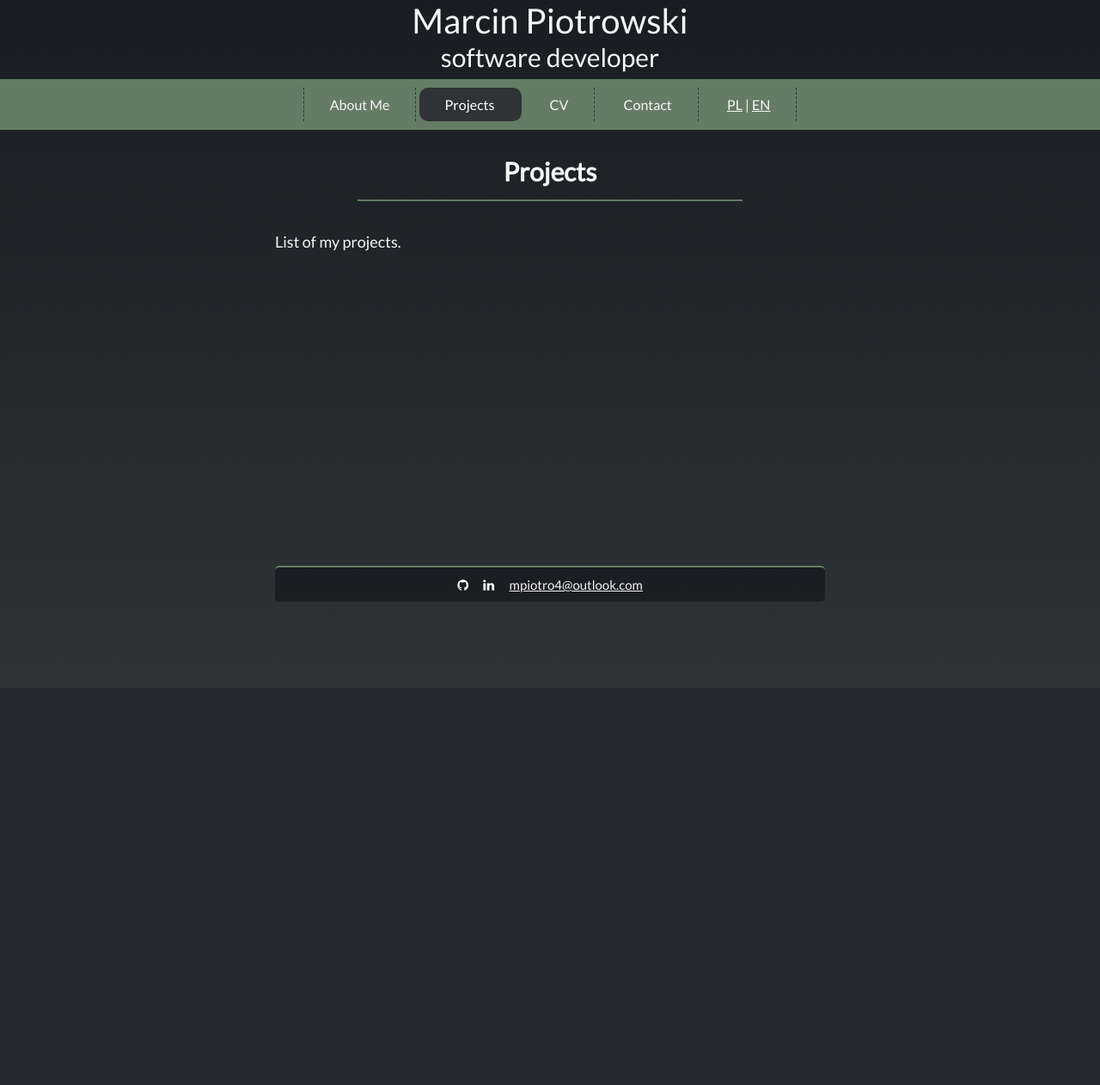
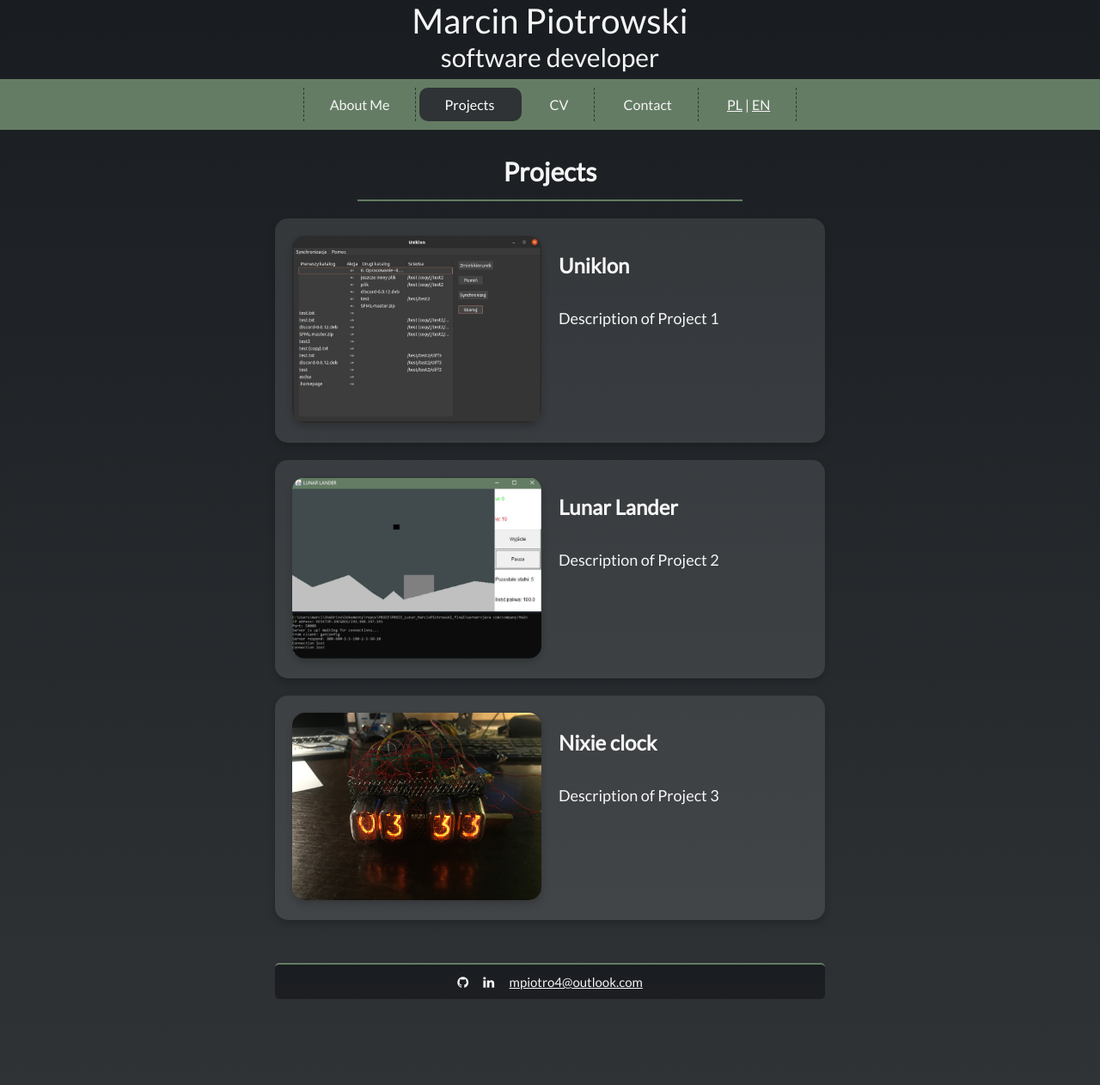
Before and after one commit to mpiotro4/mpiotro-pl, a Flask app: page /projects in a window 1280 px wide. Shown: the whole page at 86% size. Before the commit the page ends 689 px from the top, so only its background shows below. Run offline with Flask 3, Linux system fonts and the light colour scheme.

Commit message:
add projects cards

```diff
--- a/app.py
+++ b/app.py
@@ -56,7 +56,25 @@ from flask import render_template
 @app.route('/projects')
 def projects():
     lang = session.get('lang', 'en')
-    return render_template('projects.html', lang=lang, translations=translations[lang])
+    projects = [
+        {
+            'project_title': {'en': 'Uniklon', 'pl': 'Uniklon'},
+            'project_image_url': 'static/images/Uniklon1.JPG',
+            'project_description': {'en': 'Description of Project 1', 'pl': 'Opis Projektu 1'}
+        },
+        {
+            'project_title': {'en': 'Lunar Lander', 'pl': 'Lądownik Księżycowy'},
+            'project_image_url': 'static/images/Lunar.png',
+            'project_description': {'en': 'Description of Project 2', 'pl': 'Opis Projektu 2'}
+        },
+        {
+            'project_title': {'en': 'Nixie clock', 'pl': 'Zegar Nixie'},
+            'project_image_url': 'static/images/nixie.jpeg',
+            'project_description': {'en': 'Description of Project 3', 'pl': 'Opis Projektu 3'}
+        },
+        # Add more projects as needed
+    ]
+    return render_template('projects.html', lang=lang, translations=translations[lang], projects=projects)
 
 @app.route('/cv')
 def cv():
--- a/static/style.css
+++ b/static/style.css
@@ -203,3 +203,39 @@ footer {
     height: 100%;
     border: none;
 }
+
+.project-card-container {
+    display: flex;
+    justify-content: center;
+    align-items: center;
+    margin: 20px 0;
+}
+
+.project-card {
+    display: flex;
+    background-color: rgba(255, 255, 255, 0.1);
+    border-radius: 15px;
+    box-shadow: 0 4px 8px rgba(0, 0, 0, 0.2);
+    padding: 20px;
+    max-width: 800px;
+    width: 100%;
+}
+
+.project-photo {
+    flex: 2; /* Increase the flex value to make the photo container larger */
+    margin-right: 20px;
+}
+
+.project-photo img {
+    width: 100%;
+    height: auto;
+    border-radius: 15px;
+    box-shadow: 0 4px 8px rgba(0, 0, 0, 0.2);
+}
+
+.project-content {
+    flex: 2;
+    text-align: justify;
+    font-size: 16px;
+    color: whitesmoke;
+}
--- /dev/null
+++ b/templates/project_card.html
@@ -0,0 +1,13 @@
+{% macro project_card(project, lang) %}
+<div class="project-card-container">
+    <div class="project-card">
+        <div class="project-photo">
+            <img src="{{ project.project_image_url }}" alt="{{ project.project_title[lang] }}">
+        </div>
+        <div class="project-content">
+            <h2>{{ project.project_title[lang] }}</h2>
+            <p>{{ project.project_description[lang] }}</p>
+        </div>
+    </div>
+</div>
+{% endmacro %}
--- a/templates/projects.html
+++ b/templates/projects.html
@@ -1,4 +1,6 @@
 {% extends "base.html" %}
+
+{% from "project_card.html" import project_card %}
 
 {% block title %}{{ translations['projects'] }} - Marcin Piotrowski{% endblock %}
 
@@ -6,7 +8,9 @@
     <section>
         <article>
             <h1>{{ translations['projects'] }}</h1>
-            <p>{{ translations['my_projects'] }}</p>
+            {% for project in projects %}
+                {{ project_card(project, lang) }}
+            {% endfor %}
         </article>
     </section>
 {% endblock %}
```
Also changed, not shown: static/images/Lunar.png (added), static/images/Uniklon1.JPG (added), static/images/nixie.jpeg (added).
